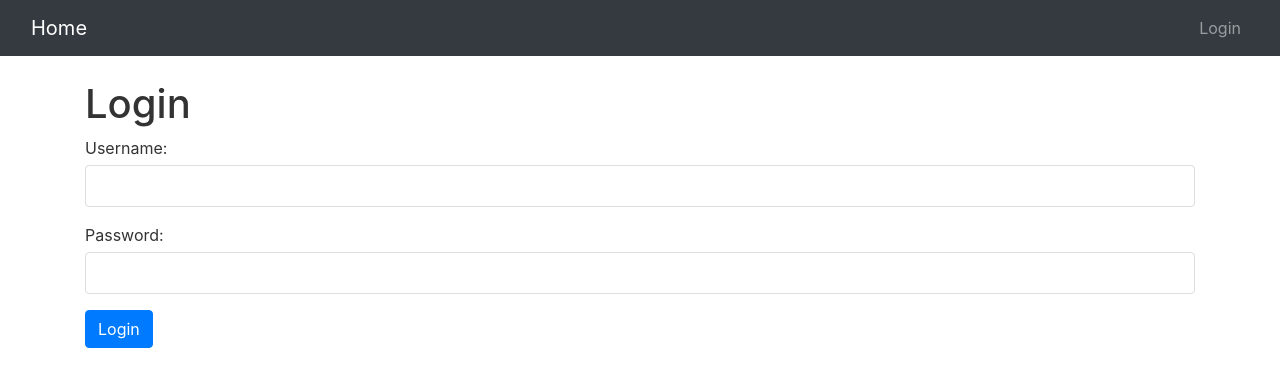
After one commit to davetekashi/main_fixed_asset_system, a Django app: page /login/ in a window 1280 px wide. The commit adds this page. Shown: the top 387 px of the page. Run offline with Django 3.2, Linux system fonts and the light colour scheme; some libraries are stand-ins or nearby versions.

Commit message:
I have included a login page

```diff
--- a/inventory/templates/inventory/base.html
+++ b/inventory/templates/inventory/base.html
@@ -12,7 +12,25 @@
 <body>
     <nav class="navbar navbar-expand-lg navbar-dark bg-dark">
         <a class="navbar-brand" href="{% url 'item_list' %}">Home</a>
-        <a class="nav-link" href="{% url 'item_new' %}">Add New Item</a>
+        <button class="navbar-toggler" type="button" data-toggle="collapse" data-target="#navbarNav" aria-controls="navbarNav" aria-expanded="false" aria-label="Toggle navigation">
+            <span class="navbar-toggler-icon"></span>
+        </button>
+        <div class="collapse navbar-collapse" id="navbarNav">
+            <ul class="navbar-nav ml-auto">
+                {% if user.is_authenticated %}
+                    <li class="nav-item">
+                        <a class="nav-link" href="{% url 'item_new' %}">Add New Item</a>
+                    </li>
+                    <li class="nav-item">
+                        <a class="nav-link" href="{% url 'logout' %}">Logout</a>
+                    </li>
+                {% else %}
+                    <li class="nav-item">
+                        <a class="nav-link" href="{% url 'login' %}">Login</a>
+                    </li>
+                {% endif %}
+            </ul>
+        </div>
     </nav>
     <div class="container mt-4">
         {% block content %}
--- /dev/null
+++ b/inventory/templates/registration/login.html
@@ -0,0 +1,21 @@
+{% extends 'inventory/base.html' %}
+
+{% block title %}Login{% endblock %}
+
+{% block content %}
+<div class="login-container">
+    <h1>Login</h1>
+    <form method="post">
+        {% csrf_token %}
+        <div class="form-group">
+            <label for="id_username">Username:</label>
+            <input type="text" name="username" id="id_username" required>
+        </div>
+        <div class="form-group">
+            <label for="id_password">Password:</label>
+            <input type="password" name="password" id="id_password" required>
+        </div>
+        <button type="submit" class="btn btn-primary">Login</button>
+    </form>
+</div>
+{% endblock %}
--- a/inventory/urls.py
+++ b/inventory/urls.py
@@ -1,4 +1,5 @@
 from django.urls import path
+from django.contrib.auth import views as auth_views
 from . import views
 
 urlpatterns = [
@@ -7,4 +8,6 @@ urlpatterns = [
     path('item/new/', views.item_new, name='item_new'),
     path('item/<int:pk>/edit/', views.item_edit, name='item_edit'),
     path('item/<int:pk>/delete/', views.item_delete, name='item_delete'),
+    path('login/', auth_views.LoginView.as_view(template_name='registration/login.html'), name='login'),
+    path('logout/', auth_views.LogoutView.as_view(), name='logout'),
 ]
--- a/inventory/views.py
+++ b/inventory/views.py
@@ -1,15 +1,19 @@
 from django.shortcuts import render, get_object_or_404, redirect
+from django.contrib.auth.decorators import login_required
 from .models import Item
 from .forms import ItemForm
 
+@login_required
 def item_list(request):
     items = Item.objects.all()
     return render(request, 'inventory/item_list.html', {'items': items})
 
+@login_required
 def item_detail(request, pk):
     item = get_object_or_404(Item, pk=pk)
     return render(request, 'inventory/item_detail.html', {'item': item})
 
+@login_required
 def item_new(request):
     if request.method == "POST":
         form = ItemForm(request.POST)
@@ -20,6 +24,7 @@ def item_new(request):
         form = ItemForm()
     return render(request, 'inventory/item_edit.html', {'form': form})
 
+@login_required
 def item_edit(request, pk):
     item = get_object_or_404(Item, pk=pk)
     if request.method == "POST":
@@ -31,6 +36,7 @@ def item_edit(request, pk):
         form = ItemForm(instance=item)
     return render(request, 'inventory/item_edit.html', {'form': form})
 
+@login_required
 def item_delete(request, pk):
     item = get_object_or_404(Item, pk=pk)
     if request.method == "POST":
--- a/inventory_project/settings.py
+++ b/inventory_project/settings.py
@@ -125,3 +125,7 @@ STATIC_URL = '/static/'
 STATICFILES_DIRS = [os.path.join(BASE_DIR, 'static')]
 
 DEFAULT_AUTO_FIELD = 'django.db.models.BigAutoField'
+
+LOGIN_URL = 'login'
+LOGIN_REDIRECT_URL = 'item_list'
+LOGOUT_REDIRECT_URL = 'login'
```
Also changed, not shown: db.sqlite3.
